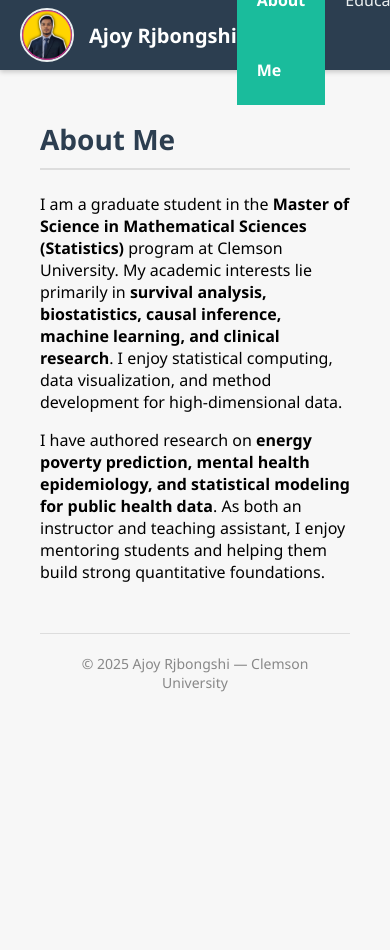
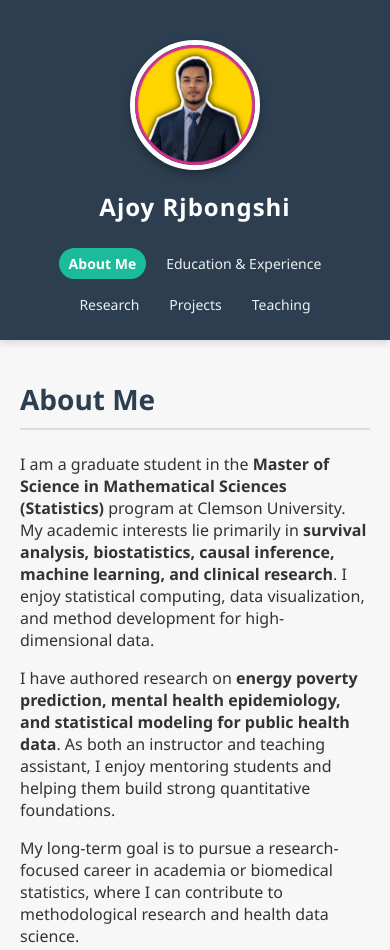
Before and after one commit to Ajoyrjbongshi/ajoyrjbongshi.github.io, a plain HTML site: page index.html in a window 390 px wide. Shown: the top 950 px of the page. Before the commit the page ends 844 px from the top, so only its background shows below. Drawn offline with Linux system fonts and the light colour scheme.

Commit message:
Refactor layout to hero header and improve styles
Updated the layout and styles of the academic portfolio. Changed the navbar to a hero header, adjusted styles for better responsiveness, and modified the structure of sections.

```diff
--- a/index.html
+++ b/index.html
@@ -2,84 +2,83 @@
 <html lang="en">
 <head>
 <meta charset="UTF-8">
+<meta name="viewport" content="width=device-width, initial-scale=1.0">
 <title>Ajoy Rjbongshi | Academic Portfolio</title>
 
 <style>
-/* Overall Layout */
+/* --- GENERAL STYLES --- */
 body {
     margin: 0;
     font-family: 'Segoe UI', Georgia, serif;
-    background: #f7f7f7;
+    background-color: #f7f7f7;
+    color: #333;
 }
 
-/* --- CHANGED: SIDEBAR IS NOW A TOP NAVBAR --- */
-.navbar {
-    width: 100%;
-    height: 70px;             /* Fixed height for top bar */
-    position: fixed;          /* Stays at the top while scrolling */
-    top: 0;
-    left: 0;
-    background-color: #2c3e50;
+/* --- HERO HEADER (Top Center) --- */
+.hero-header {
+    background-color: #2c3e50; /* Dark Blue Background */
     color: white;
-    display: flex;            /* Makes items sit in a row */
-    align-items: center;      /* Vertically centers items */
-    padding: 0 20px;          /* Padding on sides */
-    box-shadow: 0 2px 5px rgba(0,0,0,0.2);
-    z-index: 1000;            /* Ensures it sits on top of everything */
+    text-align: center;       /* Centers everything inside */
+    padding: 40px 20px 20px 20px;
+    box-shadow: 0 4px 6px rgba(0,0,0,0.1);
 }
 
-/* Small Logo Image */
-.navbar img {
-    width: 50px;
-    height: 50px;
-    border-radius: 50%;
-    border: 2px solid #ecf0f1;
-    margin-right: 15px;
+/* Profile Picture */
+.hero-header img {
+    width: 150px;             /* Large profile picture */
+    height: 150px;
+    border-radius: 50%;       /* Circle shape */
+    border: 5px solid #fff;   /* White border around image */
     object-fit: cover;
+    margin-bottom: 15px;
+    box-shadow: 0 4px 8px rgba(0,0,0,0.3);
 }
 
-/* Name in Navbar */
-.navbar h2 {
+/* Name */
+.hero-header h1 {
     margin: 0;
-    font-size: 20px;
-    white-space: nowrap;      /* Prevents name from wrapping */
-    margin-right: auto;       /* Pushes links to the far right */
+    font-size: 32px;
+    font-weight: 700;
+    letter-spacing: 1px;
 }
 
-/* Navigation Links Container */
-.nav-links {
+/* Navigation Menu (Centered) */
+.nav-bar {
+    margin-top: 25px;
     display: flex;
+    justify-content: center;  /* Centers links horizontally */
+    flex-wrap: wrap;          /* Allows links to stack on small screens */
+    gap: 10px;                /* Space between links */
 }
 
-/* Navigation Links */
-.navbar a {
-    padding: 0 20px;
-    line-height: 70px;        /* Matches navbar height to center text */
+.nav-bar a {
     text-decoration: none;
     color: #ecf0f1;
     font-size: 16px;
+    padding: 8px 16px;
+    border-radius: 20px;
+    transition: background 0.3s, transform 0.2s;
     cursor: pointer;
-    transition: background 0.3s;
 }
 
-.navbar a:hover {
+.nav-bar a:hover {
     background-color: #34495e;
+    transform: translateY(-2px); /* Slight lift effect */
 }
 
-.navbar a.active-link {
-    background-color: #1abc9c;
+/* Active Link Style (The button stays bright) */
+.nav-bar a.active-link {
+    background-color: #1abc9c; /* Green highlight */
     color: white;
     font-weight: bold;
 }
 
-/* --- CONTENT ADJUSTMENTS --- */
-.content {
-    margin-left: 0;           /* No longer pushed by sidebar */
-    margin-top: 80px;         /* Pushed DOWN to not hide behind navbar */
-    padding: 40px;
+/* --- MAIN CONTENT AREA --- */
+.content-container {
     max-width: 900px;
-    margin-right: auto;       /* Centers content horizontally */
-    margin-left: auto;        /* Centers content horizontally */
+    margin: 40px auto;        /* Centers the content block */
+    padding: 0 20px;
+    min-height: 500px;
 }
 
 h2.section-title {
@@ -90,10 +89,10 @@ h2.section-title {
     margin-top: 0;
 }
 
-/* HIDE SECTIONS LOGIC (Same as before) */
+/* --- SECTIONS (Hidden by default) --- */
 .section {
     display: none;
-    animation: fadeIn 0.5s;
+    animation: fadeIn 0.6s ease;
 }
 
 .section.active-section {
@@ -105,6 +104,7 @@ h2.section-title {
     to { opacity: 1; transform: translateY(0); }
 }
 
+/* --- ITEM STYLES --- */
 ul {
     line-height: 1.8;
 }
@@ -120,32 +120,39 @@ ul {
 
 footer {
     text-align: center;
-    padding: 20px;
+    padding: 30px;
     color: #888;
     font-size: 14px;
-    margin-top: 50px;
     border-top: 1px solid #ddd;
+    background-color: #f7f7f7;
+}
+
+/* Mobile Responsiveness */
+@media (max-width: 600px) {
+    .hero-header h1 { font-size: 24px; }
+    .hero-header img { width: 120px; height: 120px; }
+    .nav-bar a { font-size: 14px; padding: 6px 10px; }
 }
 </style>
 
 </head>
-
 <body>
 
-<div class="navbar">
-    <img src="DP.png" alt="Profile Photo">
-    <h2>Ajoy Rjbongshi</h2>
+    <header class="hero-header">
+        <img src="DP.png" alt="Ajoy Rjbongshi">
 
-    <div class="nav-links">
+        <h1>Ajoy Rjbongshi</h1>
+
+        <nav class="nav-bar">
             <a onclick="showSection('about')" id="link-about" class="active-link">About Me</a>
-        <a onclick="showSection('education')" id="link-education">Education</a>
+            <a onclick="showSection('education')" id="link-education">Education & Experience</a>
             <a onclick="showSection('research')" id="link-research">Research</a>
             <a onclick="showSection('projects')" id="link-projects">Projects</a>
             <a onclick="showSection('teaching')" id="link-teaching">Teaching</a>
-    </div>
-</div>
+        </nav>
+    </header>
 
-<div class="content">
+    <div class="content-container">
 
         <section id="about" class="section active-section">
             <h2 class="section-title">About Me</h2>
@@ -159,6 +166,10 @@ footer {
                 I have authored research on <strong>energy poverty prediction, mental health epidemiology,
                 and statistical modeling for public health data</strong>. As both an instructor and teaching assistant,
                 I enjoy mentoring students and helping them build strong quantitative foundations.
+            </p>
+            <p>
+                My long-term goal is to pursue a research-focused career in academia or biomedical statistics,
+                where I can contribute to methodological research and health data science.
             </p>
         </section>
 
@@ -188,7 +199,6 @@ footer {
 
         <section id="research" class="section">
             <h2 class="section-title">Research</h2>
-
             <h3>Publications & Submitted Papers</h3>
             <ul>
                 <li><strong>Machine learning-based prediction of energy poverty</strong>, SEPS (2025)</li>
@@ -196,7 +206,6 @@ footer {
                 <li>Mental health disorder trends in U.S. adults — IJMHA (Under review)</li>
                 <li>Regional mental health trends in older adults — JAD (Under review)</li>
             </ul>
-
             <h3>Research Projects</h3>
             <div class="project-box">
                 <strong>Machine Learning in Survival Analysis (Master’s Project)</strong><br>
@@ -241,39 +250,28 @@ footer {
             </ul>
         </section>
 
+    </div>
+
     <footer>
         © 2025 Ajoy Rjbongshi — Clemson University
     </footer>
-
-</div>
 
     <script>
         function showSection(sectionId) {
             // 1. Hide all sections
             const sections = document.querySelectorAll('.section');
-        sections.forEach(section => {
-            section.classList.remove('active-section');
-        });
+            sections.forEach(sec => sec.classList.remove('active-section'));
 
-        // 2. Show the specific section clicked
-        const activeSection = document.getElementById(sectionId);
-        if (activeSection) {
-            activeSection.classList.add('active-section');
-        }
+            // 2. Show the selected section
+            const activeSec = document.getElementById(sectionId);
+            if(activeSec) activeSec.classList.add('active-section');
 
-        // 3. Update the Navbar highlight
-        const links = document.querySelectorAll('.navbar a');
-        links.forEach(link => {
-            link.classList.remove('active-link');
-        });
+            // 3. Update the Nav Button Colors
+            const links = document.querySelectorAll('.nav-bar a');
+            links.forEach(link => link.classList.remove('active-link'));
 
             const activeLink = document.getElementById('link-' + sectionId);
-        if (activeLink) {
-            activeLink.classList.add('active-link');
-        }
-
-        // 4. Scroll to top
-        window.scrollTo(0, 0);
+            if(activeLink) activeLink.classList.add('active-link');
         }
     </script>
 
```
Lines whose indentation alone changed are shown as unchanged.
